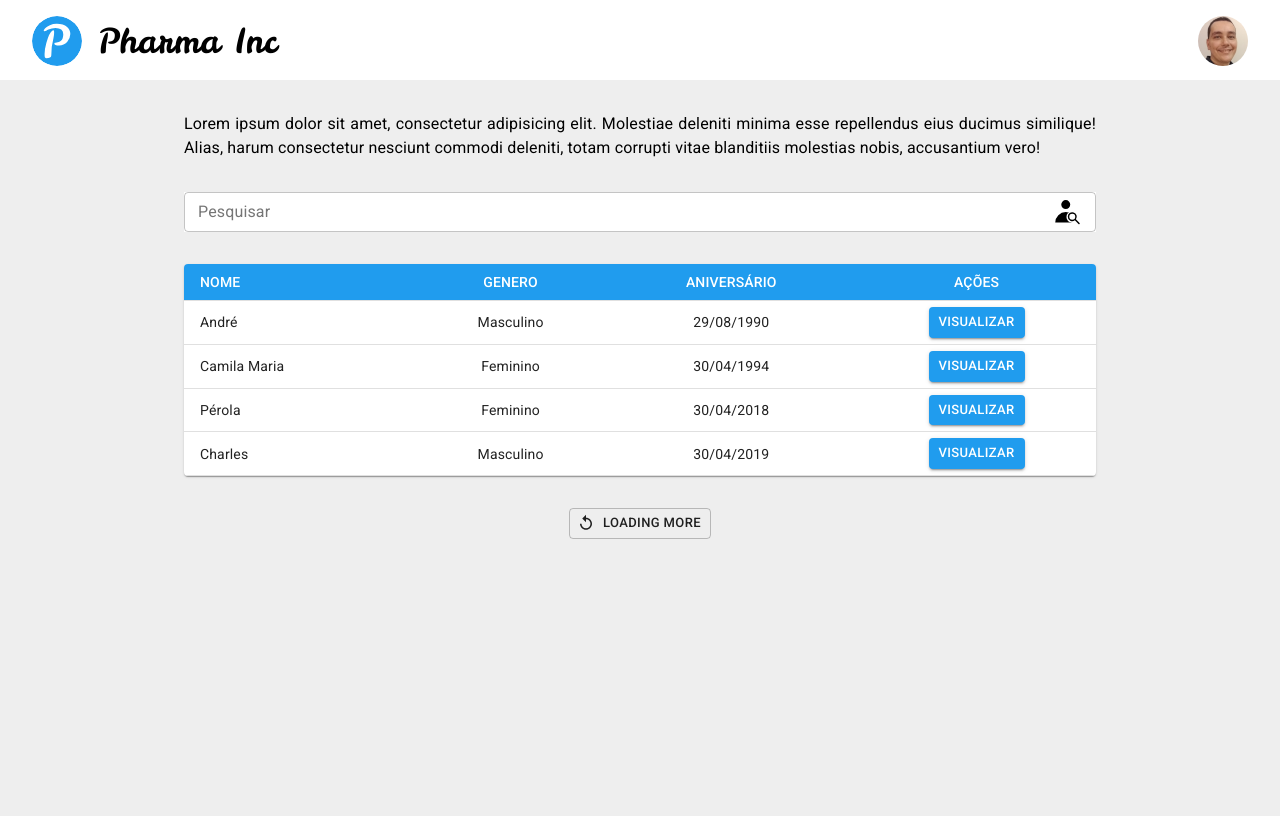
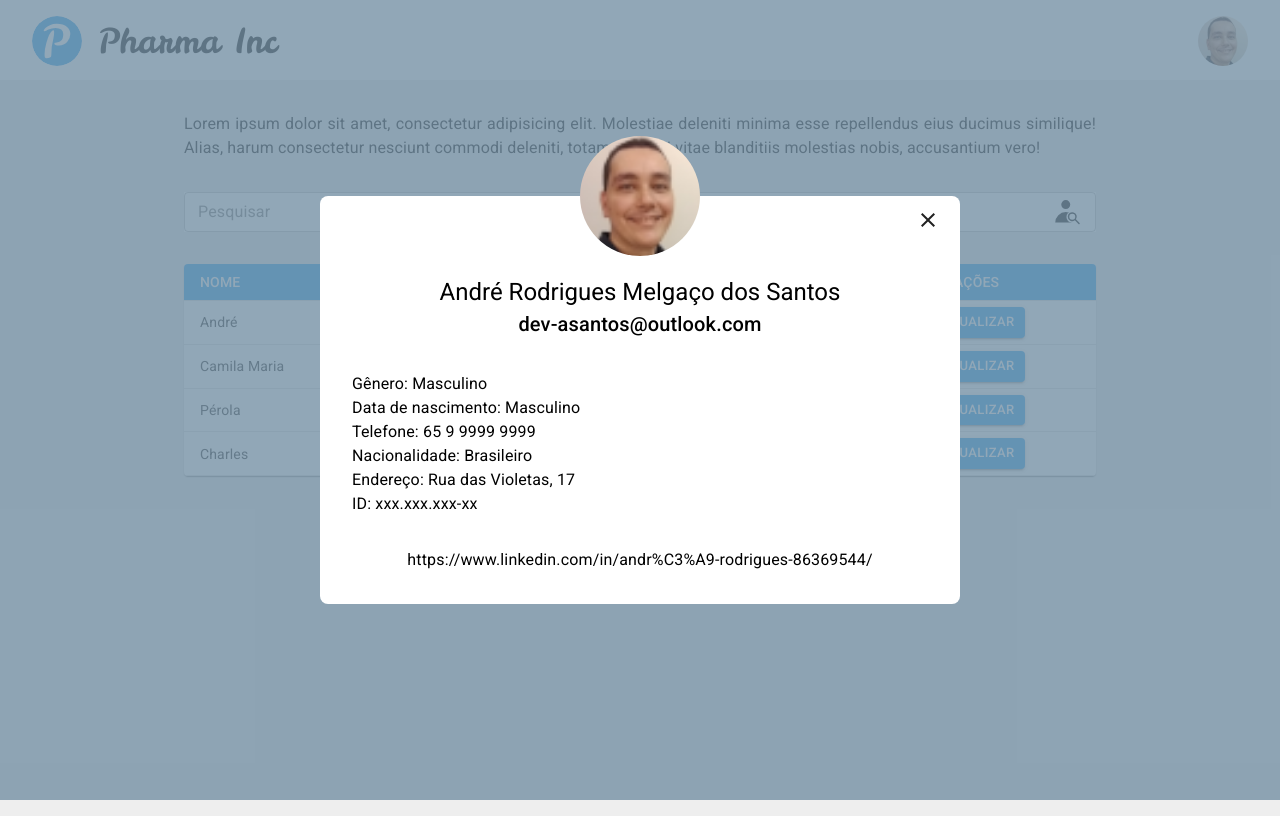
Before and after one commit to MunrraMT/front-end-challenge-2021, a React (Create React App) app: page / in a window 1280 px wide. Built offline with nearby package versions, Linux system fonts and the light colour scheme.

Commit message:
ClientDetails Base

```diff
--- /dev/null
+++ b/src/components/ClientDetails/index.jsx
@@ -0,0 +1,106 @@
+import {
+  Box,
+  Button,
+  Container,
+  makeStyles,
+  Typography,
+} from '@material-ui/core';
+import CloseIcon from '@material-ui/icons/Close';
+
+import ImageCircle from '../ImageCircle';
+
+const useStyles = makeStyles(() => ({
+  fullScreen: {
+    position: 'absolute',
+    top: '0',
+    left: '0',
+    zIndex: '2',
+    width: '100vw',
+    height: '100vh',
+    backgroundColor: 'rgba(118, 146, 165, 0.8)',
+  },
+  article: {
+    width: '90%',
+    maxWidth: '40rem',
+    backgroundColor: '#ffffff',
+    borderRadius: '0.5rem',
+    position: 'relative',
+    paddingTop: '5rem',
+    padding: '2rem',
+  },
+  perfilImage: {
+    position: 'absolute',
+    top: 0,
+    transform: 'translateY(-50%)',
+  },
+  btnClose: {
+    position: 'absolute',
+    top: 0,
+    right: 0,
+    height: '3rem',
+  },
+}));
+
+const ClientDetails = () => {
+  const classes = useStyles();
+
+  return (
+    <Box
+      className={classes.fullScreen}
+      component="section"
+      display="flex"
+      justifyContent="center"
+      alignItems="center"
+    >
+      <Container className={classes.article} component="article">
+        <Button className={classes.btnClose} type="button">
+          <CloseIcon />
+        </Button>
+
+        <Box
+          component="header"
+          display="flex"
+          flexDirection="column"
+          justifyContent="center"
+          alignItems="center"
+          paddingBottom="2rem"
+        >
+          <ImageCircle
+            ClassName={classes.perfilImage}
+            src="./perfil.webp"
+            alt="Imagem de perfil do cliente."
+            width={120}
+          />
+          <Typography variant="h5" component="h2" align="center">
+            André Rodrigues Melgaço dos Santos
+          </Typography>
+          <Typography variant="h6" component="h3">
+            dev-asantos@outlook.com
+          </Typography>
+        </Box>
+
+        <Typography>Gênero: Masculino</Typography>
+        <Typography>Data de nascimento: Masculino</Typography>
+        <Typography>Telefone: 65 9 9999 9999</Typography>
+        <Typography>Nacionalidade: Brasileiro</Typography>
+        <Typography>Endereço: Rua das Violetas, 17</Typography>
+        <Typography>ID: xxx.xxx.xxx-xx</Typography>
+
+        <Box
+          component="footer"
+          display="flex"
+          flexDirection="column"
+          justifyContent="center"
+          alignItems="center"
+          marginTop="2rem"
+        >
+          <Typography>
+            https://www.linkedin.com/in/andr%C3%A9-rodrigues-86369544/
+          </Typography>
+        </Box>
+      </Container>
+    </Box>
+  );
+};
+
+export default ClientDetails;
--- a/src/components/MainContent/index.jsx
+++ b/src/components/MainContent/index.jsx
@@ -5,6 +5,7 @@ import SearchInput from '../SearchInput';
 import TextBasic from '../TextBasic';
 import ClientsList from '../ClientsList';
 import LoadingMore from '../LoadingMore';
+import ClientDetails from '../ClientDetails';
 
 const useStyles = makeStyles(() => ({
   background: {
@@ -65,6 +66,8 @@ const MainContent = () => {
 
         <LoadingMore />
       </Container>
+
+      <ClientDetails />
     </Box>
   );
 };
```
